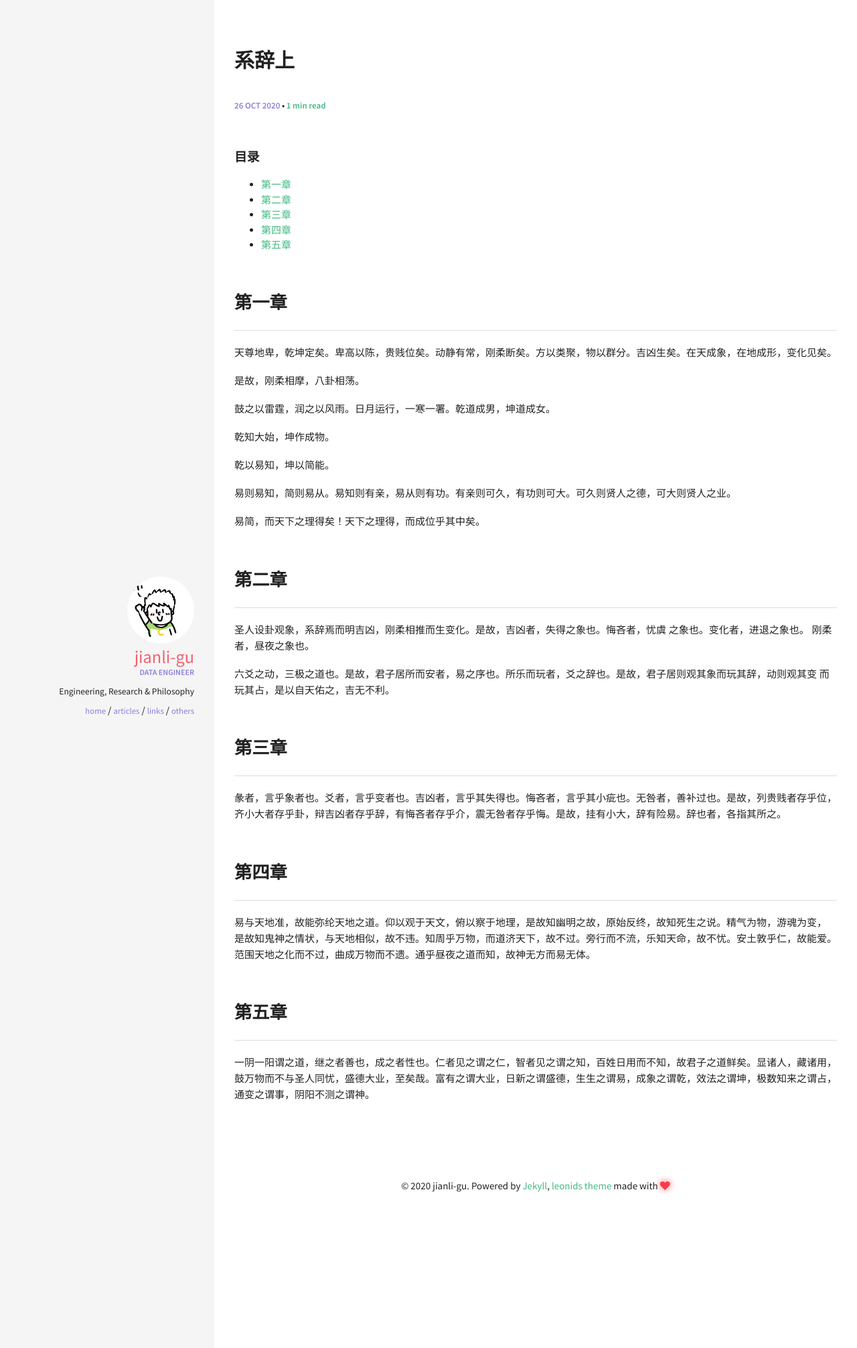
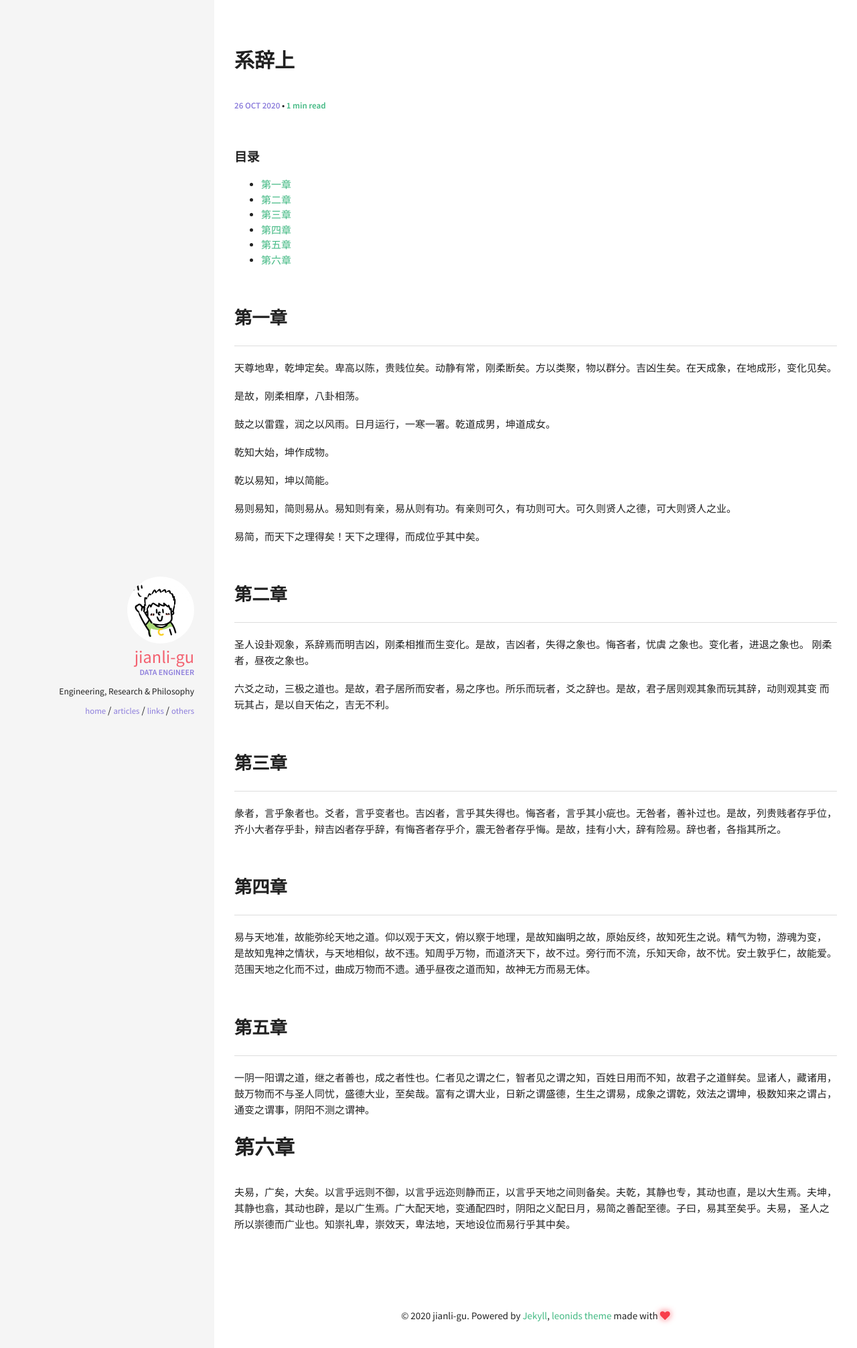
Before and after one commit to jianli-gu/jianli-gu.github.io, a Jekyll site: the page built from _posts/others/xici/2020-10-26-xi-ci-shang.md, in a window 1280 px wide. Shown: the top 2013 px of the page at 67% size. Built offline with Jekyll 4.4.1, drawn with Linux system fonts in a browser that asks for light colours.

Commit message:
Add six chapter

```diff
--- a/_posts/others/xici/2020-10-26-xi-ci-shang.md
+++ b/_posts/others/xici/2020-10-26-xi-ci-shang.md
@@ -55,3 +55,10 @@ modified: 2020-10-26
 一阴一阳谓之道，继之者善也，成之者性也。仁者见之谓之仁，智者见之谓之知，百姓日用而不知，故君子之道鲜矣。显诸人，藏诸用，
 鼓万物而不与圣人同忧，盛德大业，至矣哉。富有之谓大业，日新之谓盛德，生生之谓易，成象之谓乾，效法之谓坤，极数知来之谓占，
 通变之谓事，阴阳不测之谓神。
+
+
+# 第六章
+
+夫易，广矣，大矣。以言乎远则不御，以言乎远迩则静而正，以言乎天地之间则备矣。夫乾，其静也专，其动也直，是以大生焉。夫坤，
+其静也翕，其动也辟，是以广生焉。广大配天地，变通配四时，阴阳之义配日月，易简之善配至德。子曰，易其至矣乎。夫易，
+圣人之所以崇德而广业也。知崇礼卑，崇效天，卑法地，天地设位而易行乎其中矣。
```
